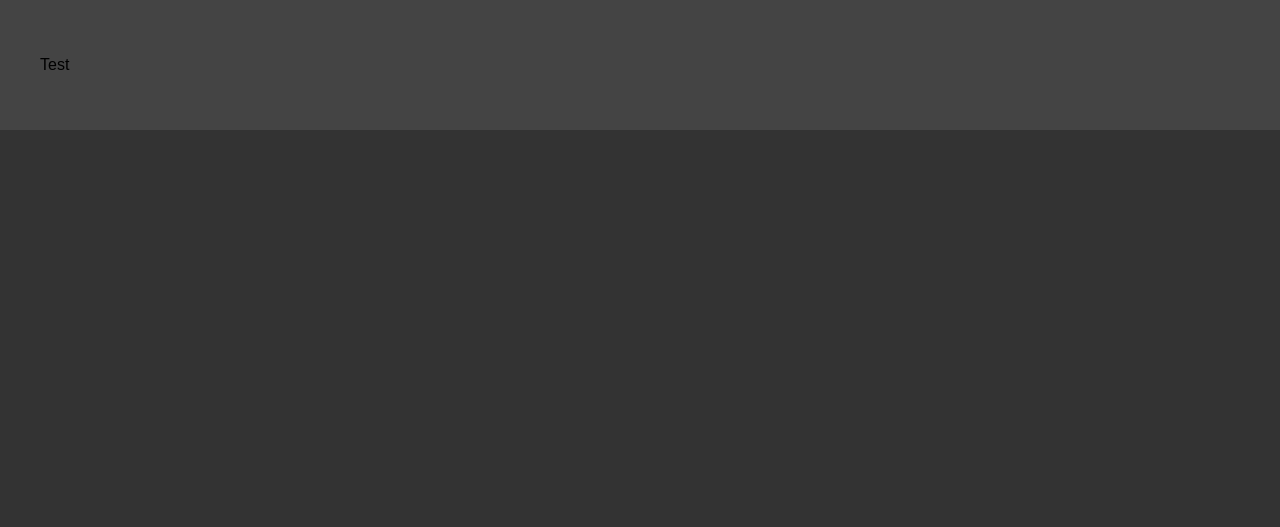
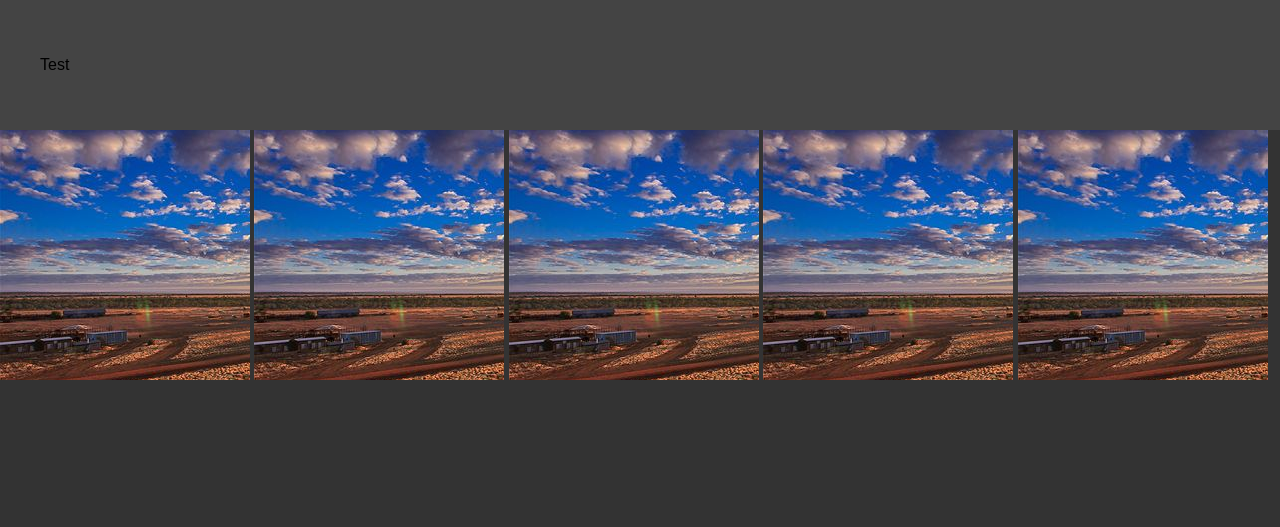
Before and after one commit to Level-6-Point-3/stories-near-me, a plain HTML site: page index.html in a window 1280 px wide. Shown: the top 527 px of the page. Drawn offline with nearby package versions, Linux system fonts and the light colour scheme.

Commit message:
More cleanup

```diff
--- a/css/styles.css
+++ b/css/styles.css
@@ -15,19 +15,14 @@ html {
 
 #image-tiles {
 	backround: #111;
-	text-align:center;
-	padding: 40px;
+	margin: 0;
+	transition: all 1s ease;
 }
 
 .tile {
-	width: 320px;
-	display: inline-block;
+	width: 250px;
+	height: 250px;
 	overflow: hidden;
-	text-align: center;
+transition: all 1s ease;
+	display:inline-block;
 }
-
-.tile img {
-	position: relative;
-	left: 50%;
-    transform: translate(-50%,0)
-}
--- a/index.html
+++ b/index.html
@@ -3,47 +3,33 @@
 <head>
 	<title></title>
 	<link rel="stylesheet" type="text/css" href="css/styles.css">
+
+	<!-- jQuery -->
+	<script src="https://ajax.googleapis.com/ajax/libs/jquery/2.1.3/jquery.min.js"></script>
+	<!-- Include app script -->
+	<script src="js/app.js">
+
+	</script>
 </head>
 <body>
 
 <header id="app-header"><!-- Timeline goes here --><p>Test</p></header>
 <article>
 	<section id="image-tiles">
-		<div class="hexagon hexagon2">
-			<div class="hexagon-in1">
-				<div class="hexagon-in2">
-				</div>
-			</div>
+		<div class="tile">
+			<img src="img/testImage.jpg" />
 		</div>
-				<div class="hexagon hexagon2">
-			<div class="hexagon-in1">
-				<div class="hexagon-in2">
-				</div>
-			</div>
+				<div class="tile">
+			<img src="img/testImage.jpg" />
 		</div>
-				<div class="hexagon hexagon2">
-			<div class="hexagon-in1">
-				<div class="hexagon-in2">
-				</div>
-			</div>
+				<div class="tile">
+			<img src="img/testImage.jpg" />
 		</div>
-				<div class="hexagon hexagon2">
-			<div class="hexagon-in1">
-				<div class="hexagon-in2">
-				</div>
-			</div>
+				<div class="tile">
+			<img src="img/testImage.jpg" />
 		</div>
-				<div class="hexagon hexagon2">
-			<div class="hexagon-in1">
-				<div class="hexagon-in2">
-				</div>
-			</div>
-		</div>
-				<div class="hexagon hexagon2">
-			<div class="hexagon-in1">
-				<div class="hexagon-in2">
-				</div>
-			</div>
+				<div class="tile">
+			<img src="img/testImage.jpg" />
 		</div>
 	</section>
 </article>
```
